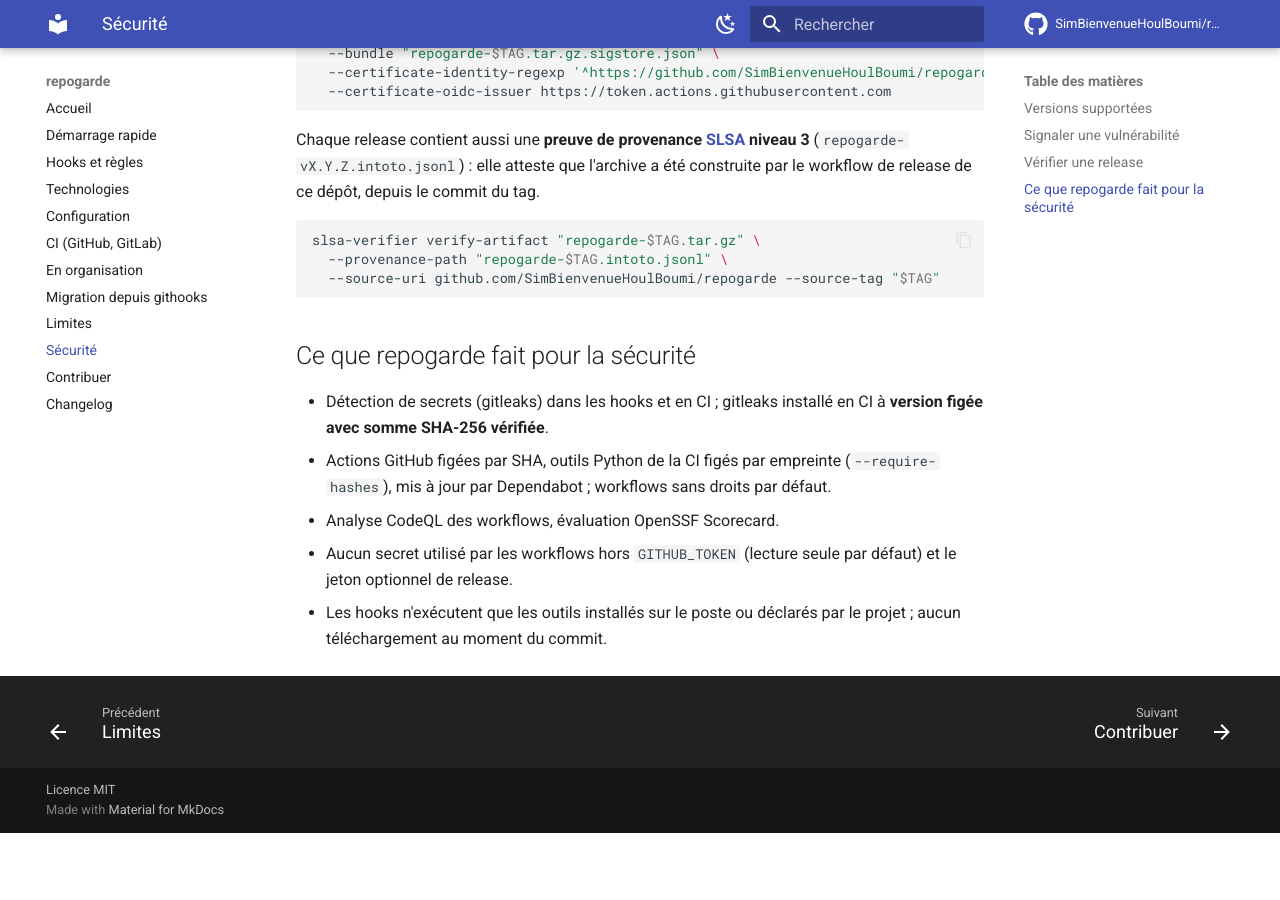
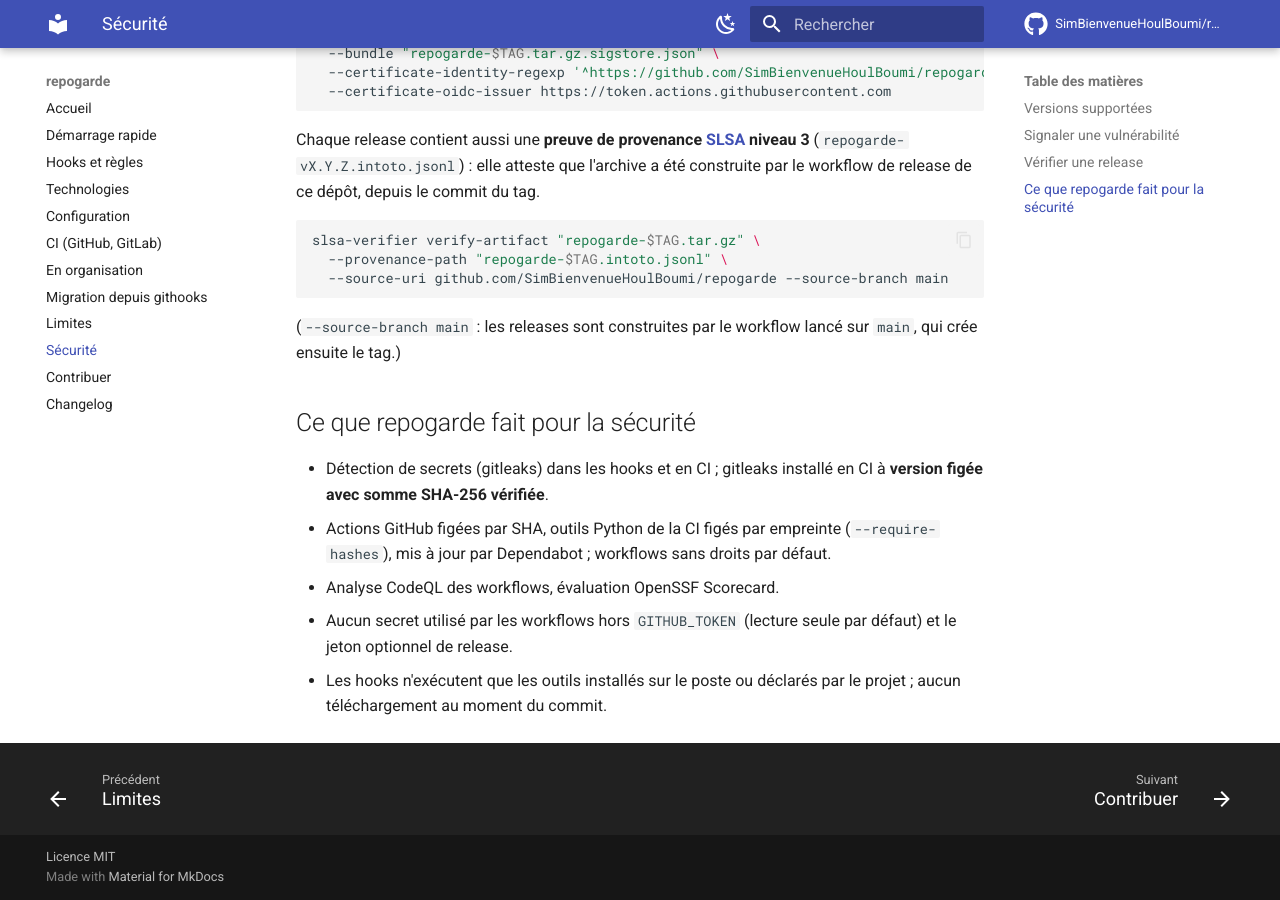
Before and after one commit to SimBienvenueHoulBoumi/githooks, an MkDocs documentation site: the page built from docs/securite.md, in a window 1280 px wide and 900 px high, scrolled down 791 px. Built offline with MkDocs 1.6.1 and Material for MkDocs 9.7.7, drawn with Linux system fonts in a browser that asks for light colours; comment, search, counter and statistics services are not loaded; before the commit the page ends 1624 px from its top, so only the background shows below that.

Commit message:
corrige la commande de vérification SLSA

````diff
--- a/SECURITY.md
+++ b/SECURITY.md
@@ -34,8 +34,10 @@ Chaque release contient aussi une **preuve de provenance [SLSA](https://slsa.dev
 ```bash
 slsa-verifier verify-artifact "repogarde-$TAG.tar.gz" \
   --provenance-path "repogarde-$TAG.intoto.jsonl" \
-  --source-uri github.com/SimBienvenueHoulBoumi/repogarde --source-tag "$TAG"
+  --source-uri github.com/SimBienvenueHoulBoumi/repogarde --source-branch main
 ```
+
+(`--source-branch main` : les releases sont construites par le workflow lancé sur `main`, qui crée ensuite le tag.)
 
 ## Ce que repogarde fait pour la sécurité
 
````
